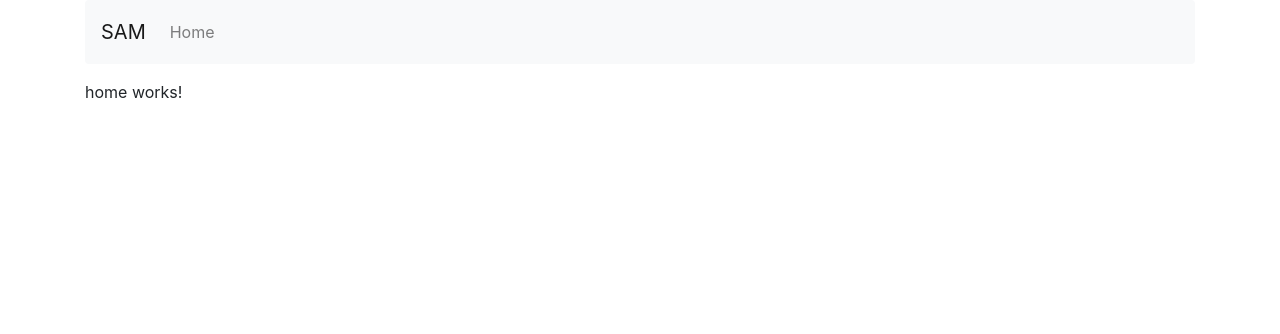
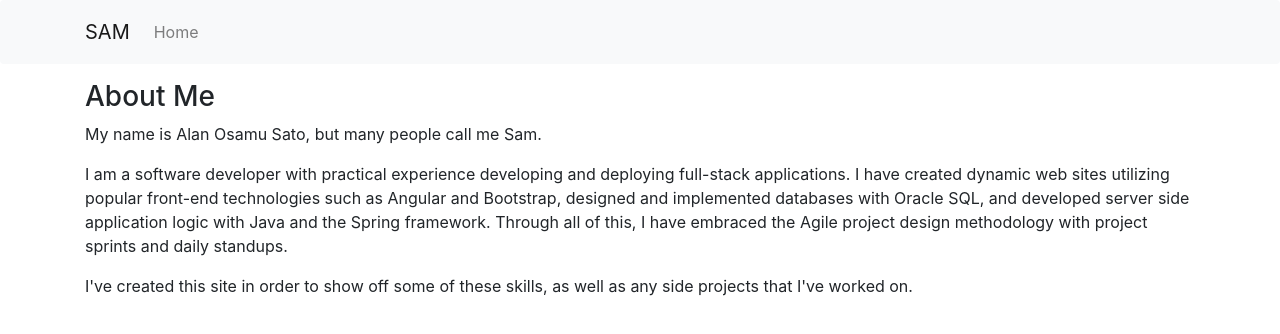
Before and after one commit to halfcreative/mySite, an Angular app: page /home in a window 1280 px wide. Shown: the top 334 px of the page. Built offline with nearby package versions, Linux system fonts and the light colour scheme.

Commit message:
improved nav and home

```diff
--- a/src/app/app.component.html
+++ b/src/app/app.component.html
@@ -1,4 +1,4 @@
-<div id="page-wrapper" class="container">
-  <app-nav></app-nav>
+<app-nav></app-nav>
+<div class="container">
   <router-outlet></router-outlet>
 </div>
--- a/src/app/home/home.component.html
+++ b/src/app/home/home.component.html
@@ -1,3 +1,14 @@
-<p>
-  home works!
-</p>
+<div>
+  <h3>About Me</h3>
+  <p> My name is Alan Osamu Sato, but many people call me Sam.</p>
+  <p>
+    I am a software developer with practical experience developing and deploying full-stack applications. I have
+    created dynamic web sites utilizing popular front-end technologies such as Angular and Bootstrap, designed and
+    implemented databases with Oracle SQL, and developed server side application logic with Java and the Spring
+    framework. Through all of this, I have embraced the Agile project design methodology with project sprints and daily
+    standups.
+  </p>
+  <p>
+    I've created this site in order to show off some of these skills, as well as any side projects that I've worked on.
+  </p>
+</div>
--- a/src/app/nav/nav.component.html
+++ b/src/app/nav/nav.component.html
@@ -1,7 +1,8 @@
 <div class="row">
   <div class="col-lg-12">
     <nav class="navbar navbar-expand-lg navbar-light bg-light breadcrumb">
-      <a class="navbar-brand text-center" routerLink="home" >SAM</a>
+      <div class="container">
+        <a class="navbar-brand text-center" routerLink="home">SAM</a>
         <button class="navbar-toggler" type="button" data-toggle="collapse" data-target="#navbarText" aria-controls="navbarText"
           aria-expanded="false" aria-label="Toggle navigation">
           <span class="navbar-toggler-icon"></span>
@@ -22,6 +23,7 @@
           </ul>
 
         </div>
+      </div>
     </nav>
   </div>
 </div>
```
Also changed, not shown: 1 other file (tests, documents, lock files or other folders). Lines whose indentation alone changed are shown as unchanged.
